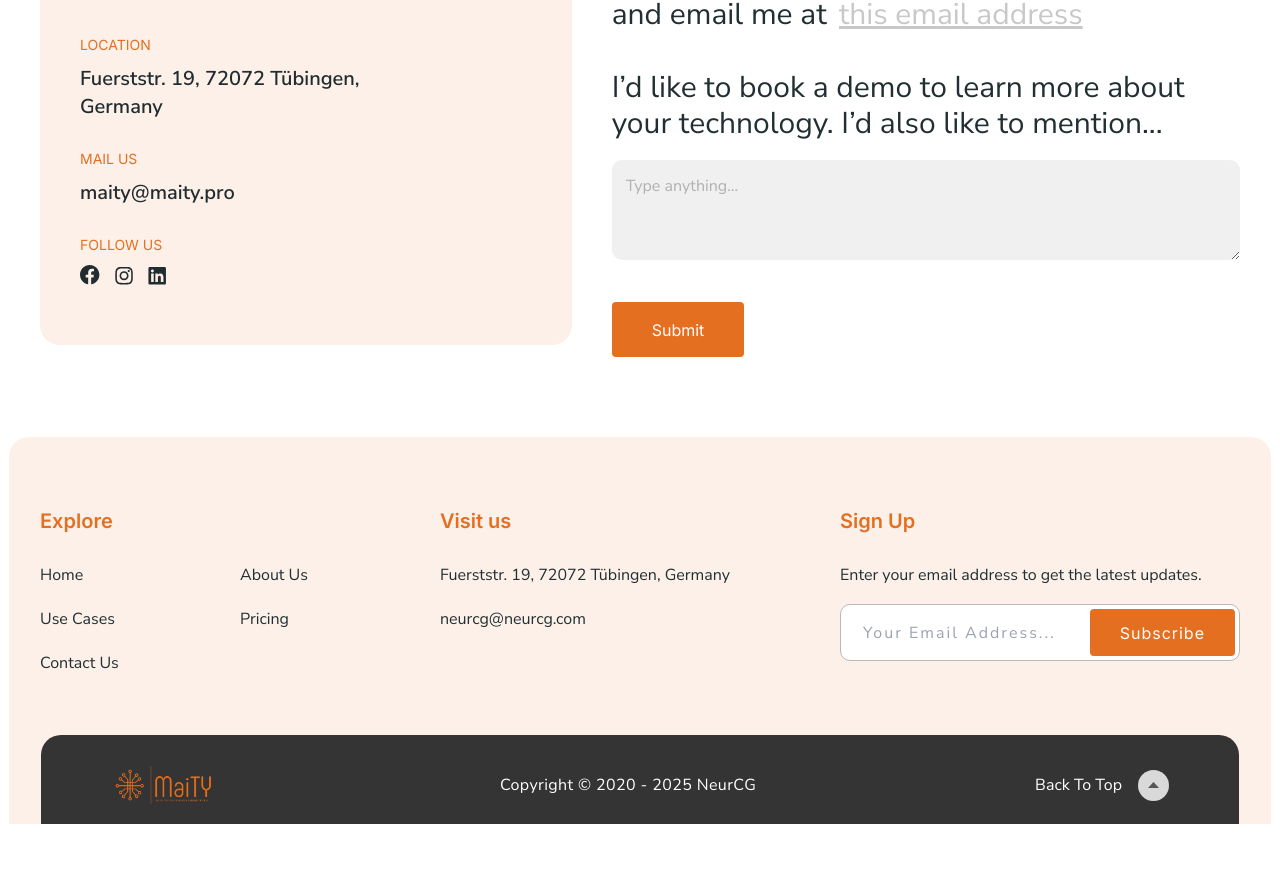
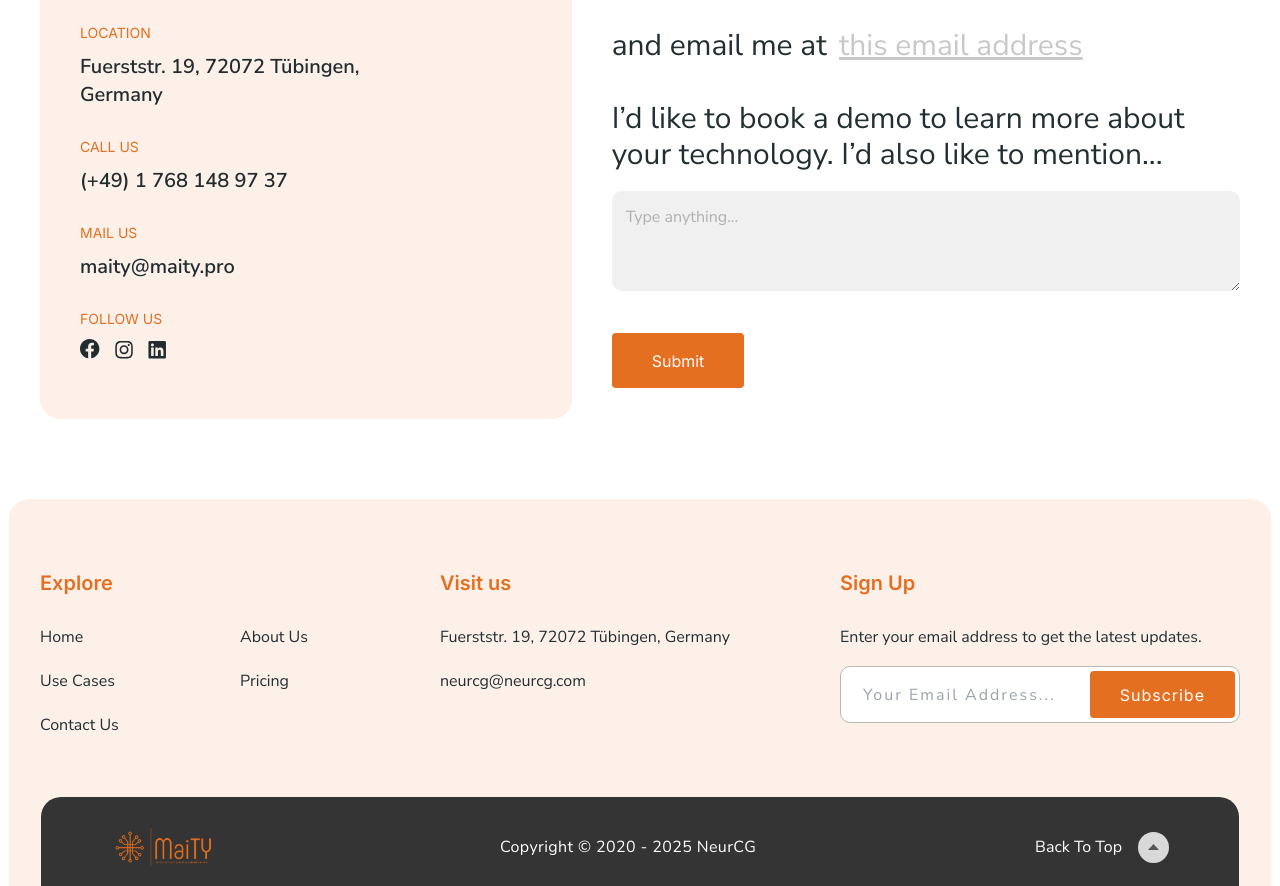
Before and after one commit to auspicious-soft/neurcg-site, a Next.js app: page / in a window 1280 px wide. Shown: the part 5424-6310 px from the top of the page. Before the commit the page ends 6248 px from the top, so only its background shows below. Built offline with nearby package versions, Linux system fonts and the light colour scheme; no server answers.

Commit message:
Update Contact.tsx

```diff
--- a/src/components/Contact.tsx
+++ b/src/components/Contact.tsx
@@ -58,6 +58,12 @@ const Contact = () => {
           </h3>
           <p className="text-[#202c2f] text-xl font-semibold mb-7">
             Fuerststr. 19, 72072 Tübingen, <br /> Germany
+          </p>
+          <h3 className="text-[#e56f20] text-sm mb-[10px] uppercase">
+            Call Us
+          </h3>
+          <p className="text-[#202c2f] text-xl font-semibold mb-7">
+            (+49) 1 768 148 97 37
           </p>
           <h3 className="text-[#e56f20] text-sm mb-[10px] uppercase">
             Mail Us
```
